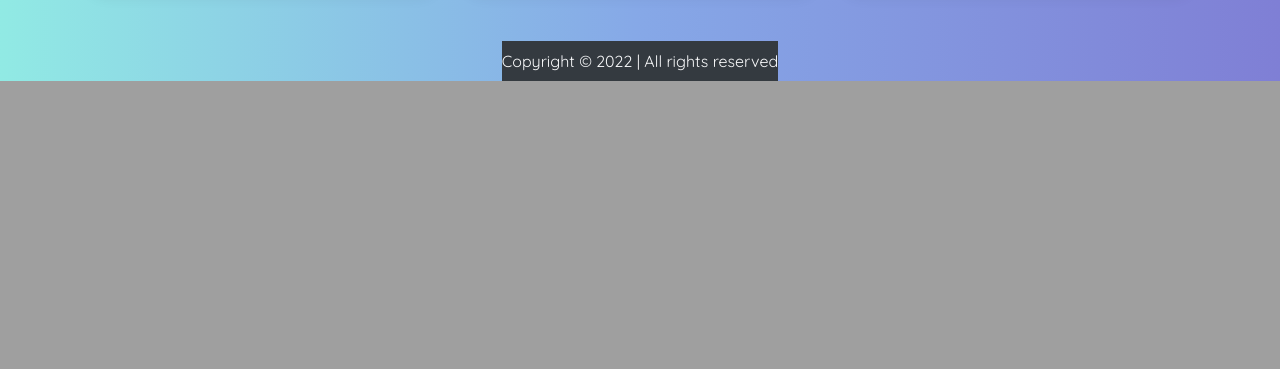
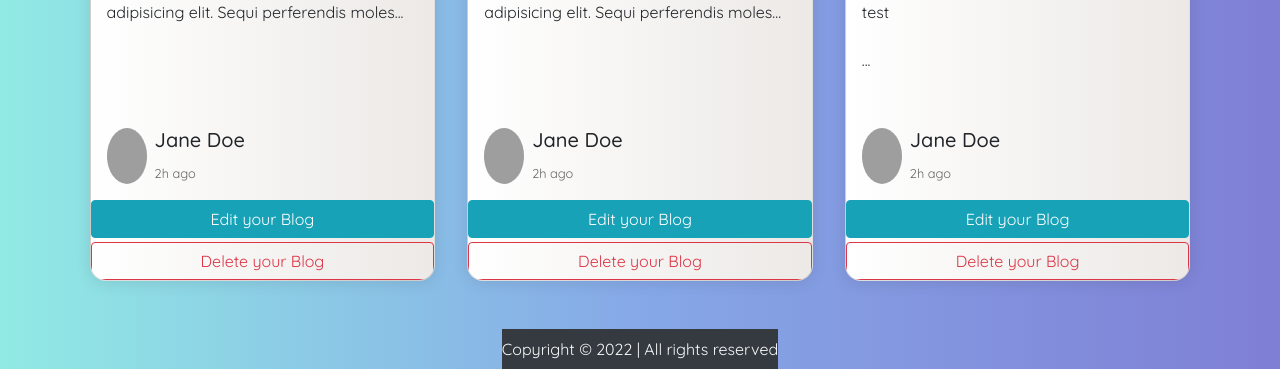
Before and after one commit to Sandeshsingh27/myBlog, a Django app: page /blog/ in a window 1280 px wide. Shown: the part 1111-1480 px from the top of the page. Before the commit the page ends 1192 px from the top, so only its background shows below. Run offline with Django 4.2, Linux system fonts and the light colour scheme; data comes from the database, SQL or seed files in the repository; both versions use the stored data as it was after the commit; some libraries are stand-ins or nearby versions; grey boxes are pictures that could not be loaded.

Commit message:
added add, edit, delete blog feature in the blog app

```diff
--- a/blog/static/js/index.js
+++ b/blog/static/js/index.js
@@ -0,0 +1,9 @@
+function titleRequired(){
+    var empty = document.forms["addTaskForm"]["title"].value;
+    empty= empty.trim();
+    if (empty == ""|| empty == null){
+    alert("Title field cannot be empty.");
+    return false;
+    }
+    return true;
+}
--- a/blog/urls.py
+++ b/blog/urls.py
@@ -7,5 +7,8 @@ urlpatterns = [
     path('blogpost/<str:slug>', views.blogpost, name="blogpost"),
     path('contact/', views.contact, name="contact"),
     path('search/', views.search, name="search"),
+    path('delete/<int:sno>/', views.delete, name='delete'),
+    path('edit/<int:sno>/', views.edit, name='edit'),
+    path('blog/<int:sno>/', views.update, name='update'),
 
 ]
--- a/blog/views.py
+++ b/blog/views.py
@@ -1,14 +1,28 @@
-from django.shortcuts import render
+from django.shortcuts import render, redirect
 from .models import *
 
 # Create your views here.
 
 def index(request):
-    return render(request, "index.html")
+    context={'success':False}
+    if request.method=='POST':
+        title=request.POST['title']
+        content=request.POST['content']
+        slug=request.POST.get('slug')
+        try:
+            data=Blog(title=title, content=content, slug=slug)
+            data.save()
+            context={'success':True}
+            print('Blog saved')
+        except:
+            return 'There was an issue adding your task'
+    return render(request, "index.html", context)
 
 def blog(request):
     blogs=Blog.objects.all()
-    context={'blogs':blogs}
+    # getting session variable passed from delete function to render some alert on blog.html
+    delete = request.session.get('delete') # get the value from session
+    context={'blogs':blogs, 'delete':delete}
     return render(request, "blog.html", context)
 
 # slug is the url part whether is a string or int after some urlpaths such as xyz123 in www.google.com/home/xyz123
@@ -22,3 +36,49 @@ def contact(request):
 
 def search(request):
     return render(request, "search.html")
+
+def edit(request, sno):
+    blog=Blog.objects.get(sno=sno)
+    context={'blog':blog}
+
+    return render(request, 'edit.html', context)
+
+
+def update(request, sno):
+    context={}
+    if request.method=='POST':
+        title=request.POST['title']
+        content=request.POST['content']
+        slug=request.POST.get('slug')
+        blog = Blog.objects.get(sno=sno)
+        blog.title=title
+        blog.content=content
+        blog.slug=slug
+
+        blog.save()
+        context={'edit':True, 'delete':False}
+        print('Blog updated')
+        # return redirect('/tasks')
+
+    blogs=Blog.objects.all()
+    context.update({'blogs':blogs})
+    return render(request, 'blog.html', context)
+
+def delete(request, sno):
+    item = Blog.objects.get(sno=sno)
+    context={}
+
+    if item:
+        item.delete()
+
+        # context={'edit':False, 'delete':True}
+        print('Blog updated')
+        # creating session variable to store value, so that alert can be displayed on Blog.html
+        # So, if you want to pass some value through redirect method can be passed using session creation
+        # and second way of doing it is to pass value in url and get it from there
+        # refer this problem-> https://stackoverflow.com/questions/32274852/django-dictionary-passed-in-redirect-is-not-showing-in-template
+        request.session['delete'] = True # set in session
+        return redirect('/blog')
+
+    # context.update({'item':item})
+    return render(request, 'blog.html', context)
--- a/templates/base.html
+++ b/templates/base.html
@@ -9,8 +9,36 @@
     <!-- Bootstrap CSS -->
     <link rel="stylesheet" href="https://cdn.jsdelivr.net/npm/bootstrap@4.0.0/dist/css/bootstrap.min.css" integrity="sha384-Gn5384xqQ1aoWXA+058RXPxPg6fy4IWvTNh0E263XmFcJlSAwiGgFAW/dAiS6JXm" crossorigin="anonymous">
 
+    <!-- CSS stylesheet -->
     <link rel="stylesheet" type="text/css" href="{% static 'css/blog.css' %}">
     <link rel="stylesheet" type="text/css" href="{% static 'css/index.css' %}">
+
+    <!-- TinyMCE text Editor script-->
+    <script
+    type="text/javascript"
+    src='https://cdn.tiny.cloud/1/no-api-key/tinymce/6/tinymce.min.js'
+    referrerpolicy="origin">
+  </script>
+  <script type="text/javascript">
+  tinymce.init({
+    selector: '#content',
+    width: 600,
+    height: 300,
+    plugins: [
+      'advlist', 'autolink', 'link', 'image', 'lists', 'charmap', 'preview', 'anchor', 'pagebreak',
+      'searchreplace', 'wordcount', 'visualblocks', 'visualchars', 'code', 'fullscreen', 'insertdatetime',
+      'media', 'table', 'emoticons', 'template', 'help'
+    ],
+    toolbar: 'undo redo | styles | bold italic | alignleft aligncenter alignright alignjustify | ' +
+      'bullist numlist outdent indent | link image | print preview media fullscreen | ' +
+      'forecolor backcolor emoticons | help',
+    menu: {
+      favs: { title: 'My Favorites', items: 'code visualaid | searchreplace | emoticons' }
+    },
+    menubar: 'favs file edit view insert format tools table help',
+    content_css: 'css/content.css'
+  });
+  </script>
 
     <title>{% block title %}{% endblock title %}</title>
 
--- a/templates/blog.html
+++ b/templates/blog.html
@@ -5,6 +5,22 @@
 {% block blogsactive %}active{% endblock blogsactive %}
 
 {% block body %}
+{% if edit %}
+<div class="alert alert-success alert-dismissible fade show mb-0" role="alert">
+  <strong>Success!</strong> Your Blog has been UPDATED.
+  <button type="button" class="close" data-dismiss="alert" aria-label="Close">
+    <span aria-hidden="true">&times;</span>
+  </button>
+</div>
+{% endif %}
+{% if delete %}
+<div class="alert alert-danger alert-dismissible fade show mb-0" role="alert">
+  <strong>Hey!</strong> You have DELETED your Blog.
+  <button type="button" class="close" data-dismiss="alert" aria-label="Close">
+    <span aria-hidden="true">&times;</span>
+  </button>
+</div>
+{% endif %}
 <div class="container">
 
     {% for blog in blogs %}
@@ -15,7 +31,7 @@
       <div class="card__body">
         <span class="tag tag-blue">Technology</span>
         <h4><a href="/blogpost/{{blog.slug}}" style="color: inherit;">{{blog.title}}</a></h4>
-        <p>{{blog.content|slice:70}}...</p>
+        <p>{{blog.content|safe|slice:80}}...</p>
       </div>
       <div class="card__footer">
         <div class="user">
@@ -26,9 +42,11 @@
           </div>
         </div>
       </div>
+      <button type="submit" class="btn btn-info d-block" onclick="location.href='{% url 'edit' blog.sno %}'">Edit your Blog</button>
+      <button type="submit" class="btn btn-outline-danger mt-1" onclick="location.href='{% url 'delete' blog.sno %}'">Delete your Blog</button>
     </div>
     {% endfor %}
-    {% comment %} <div class="card">
+    <!-- <div class="card">
       <div class="card__header">
         <img src="https://source.unsplash.com/600x400/?food" alt="card__image" class="card__image" width="600">
       </div>
@@ -65,6 +83,6 @@
           </div>
         </div>
       </div>
-    </div> {% endcomment %}
+    </div> -->
   </div>
 {% endblock body %}
--- a/templates/blogpost.html
+++ b/templates/blogpost.html
@@ -31,7 +31,7 @@
 <section>
     <div class="container blogpost my-0 pb-4">
         <div class="row blogimage text-center">
-            <div class="col-12 mx-auto my-3"><img class="img-fluid"
+            <div class="col-12 my-3"><img class="img-fluid mx-auto"
                 src="https://source.unsplash.com/600x400/?computer"
                 alt="">
             </div>
--- a/templates/tinyMCE.html
+++ b/templates/tinyMCE.html
@@ -9,7 +9,7 @@
   <script type="text/javascript">
   tinymce.init({
     selector: '#myTextarea',
-    width: 600,
+    width: 1000,
     height: 300,
     plugins: [
       'advlist', 'autolink', 'link', 'image', 'lists', 'charmap', 'preview', 'anchor', 'pagebreak',
```
Also changed, not shown: templates/edit.html (added, +30 -0 lines), templates/index.html (+39 -4 lines), blog/static/img/grass.jpeg (added), blog/static/img/sunrise and water.jpeg (added), blog/static/img/water canal.jpeg (added), db.sqlite3.
